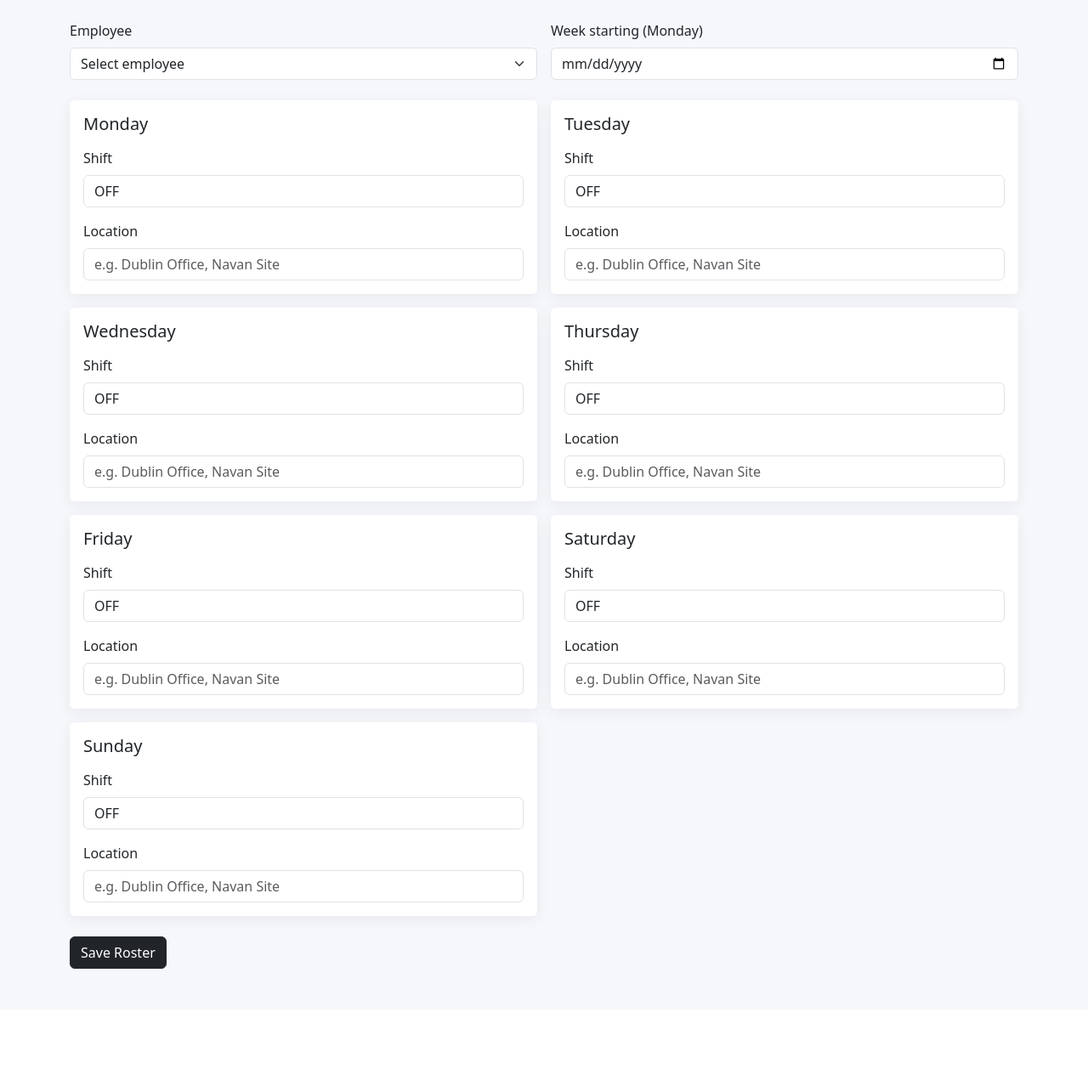
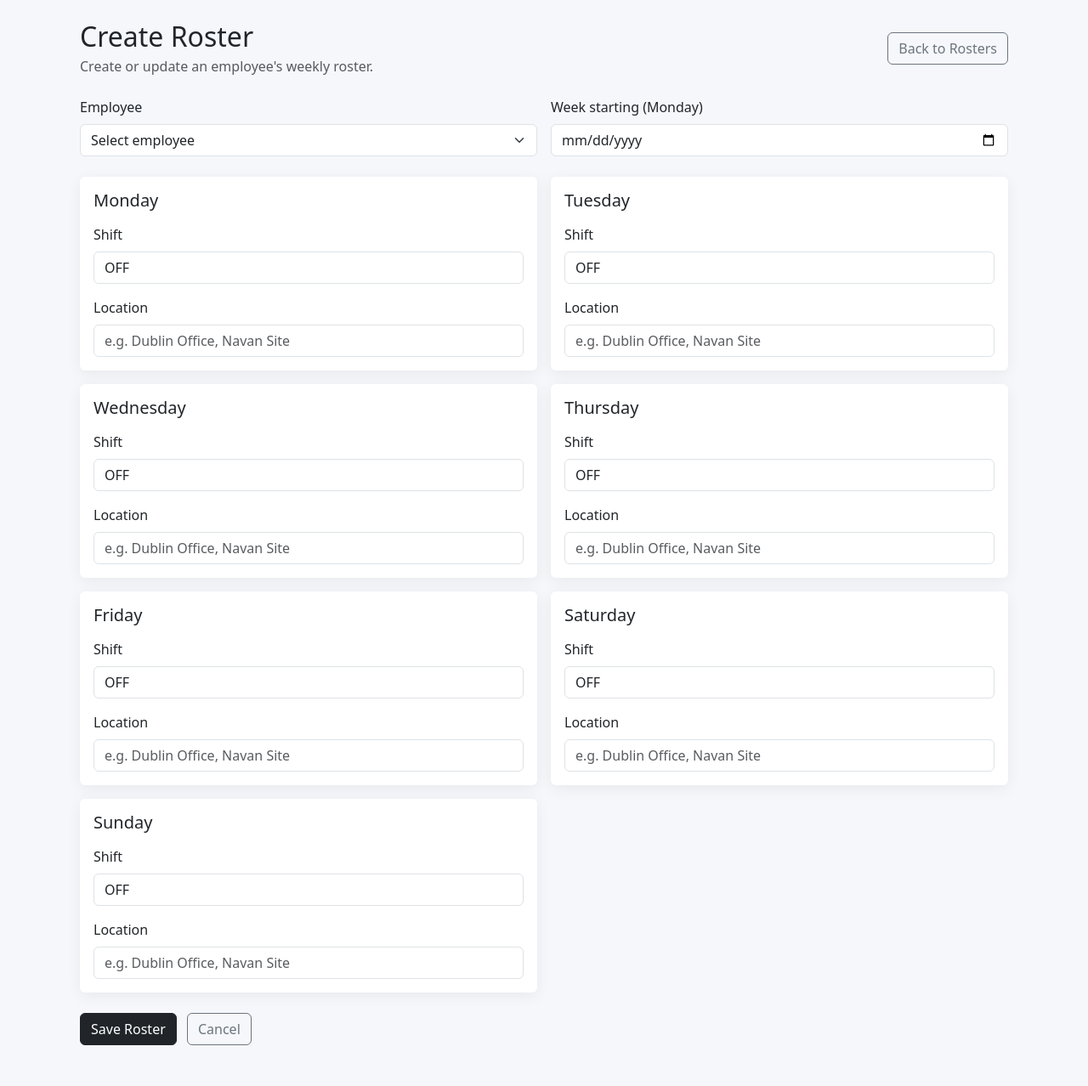
Before and after one commit to hammadsaeed990-sys/roaster_system, a Flask app: page /rosters/create in a window 1280 px wide. Shown: the part 56-1334 px from the top of the page at 85% size. Before the commit the page ends 1196 px from the top, so only its background shows below. Run offline with Flask 3, Linux system fonts and the light colour scheme; a user stored in the database is signed in.

Commit message:
Update create_roster.html

```diff
--- a/templates/create_roster.html
+++ b/templates/create_roster.html
@@ -4,7 +4,30 @@
 
 {% block content %}
 
-<form method="POST">
+<div class="container-fluid">
+
+    <div class="d-flex justify-content-between align-items-center mb-4">
+        <div>
+            <h2 class="mb-1">Create Roster</h2>
+            <p class="text-muted mb-0">
+                Create or update an employee's weekly roster.
+            </p>
+        </div>
+
+        <a
+            href="{{ url_for('rosters') }}"
+            class="btn btn-outline-secondary"
+        >
+            Back to Rosters
+        </a>
+    </div>
+
+
+    <!-- IMPORTANT: FORM START -->
+    <form
+        method="POST"
+        action="{{ url_for('create_roster') }}"
+    >
 
         <!-- Employee + Week -->
         <div class="row g-3 mb-4">
@@ -108,13 +131,27 @@
 
         <!-- Save -->
 
+        <div class="mt-4">
+
             <button
                 type="submit"
-        class="btn btn-dark mt-4"
+                class="btn btn-dark"
             >
                 Save Roster
             </button>
 
+            <a
+                href="{{ url_for('rosters') }}"
+                class="btn btn-outline-secondary ms-2"
+            >
+                Cancel
+            </a>
+
+        </div>
+
     </form>
+    <!-- IMPORTANT: FORM END -->
+
+</div>
 
 {% endblock %}
```
Lines whose indentation alone changed are shown as unchanged.
